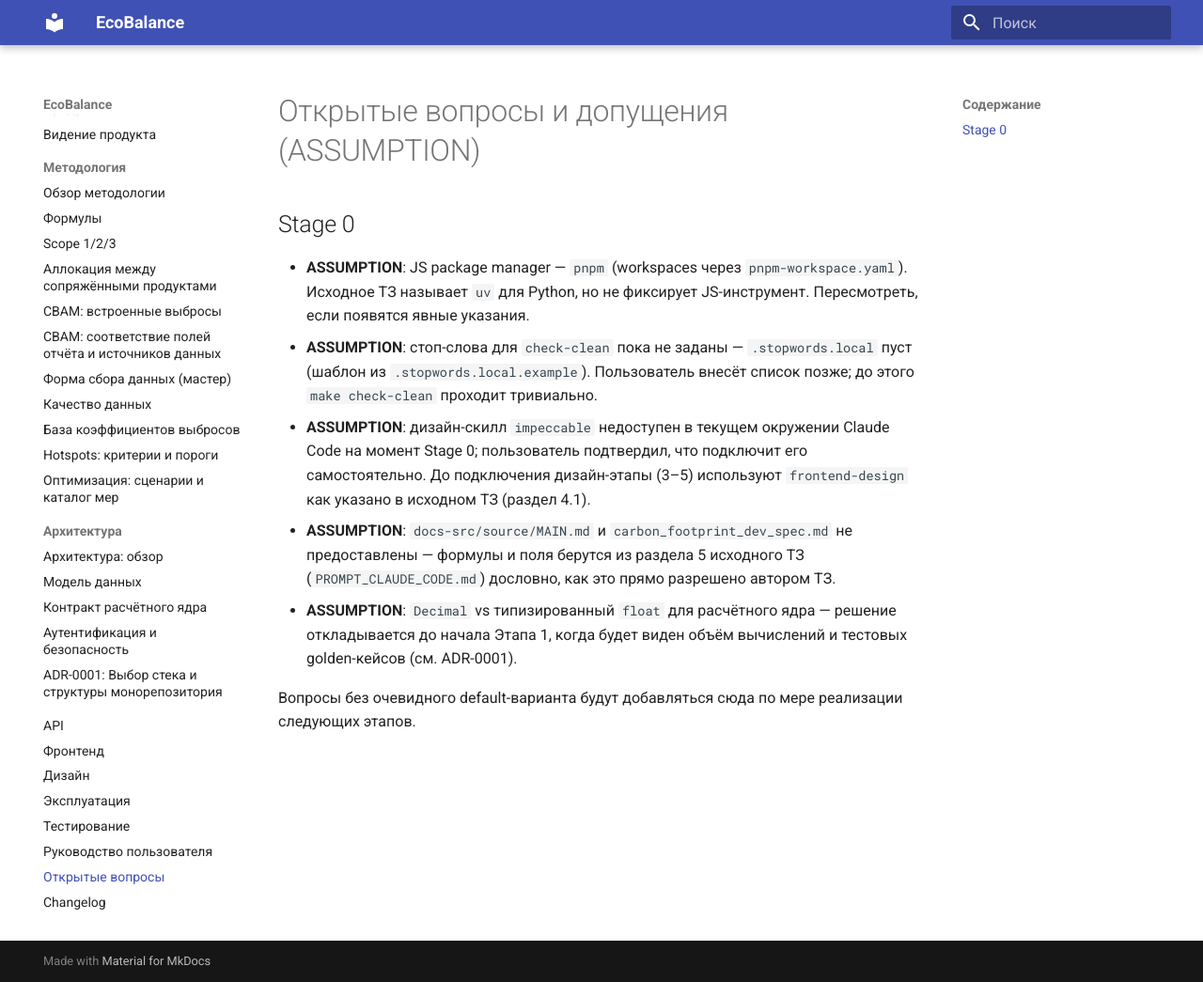
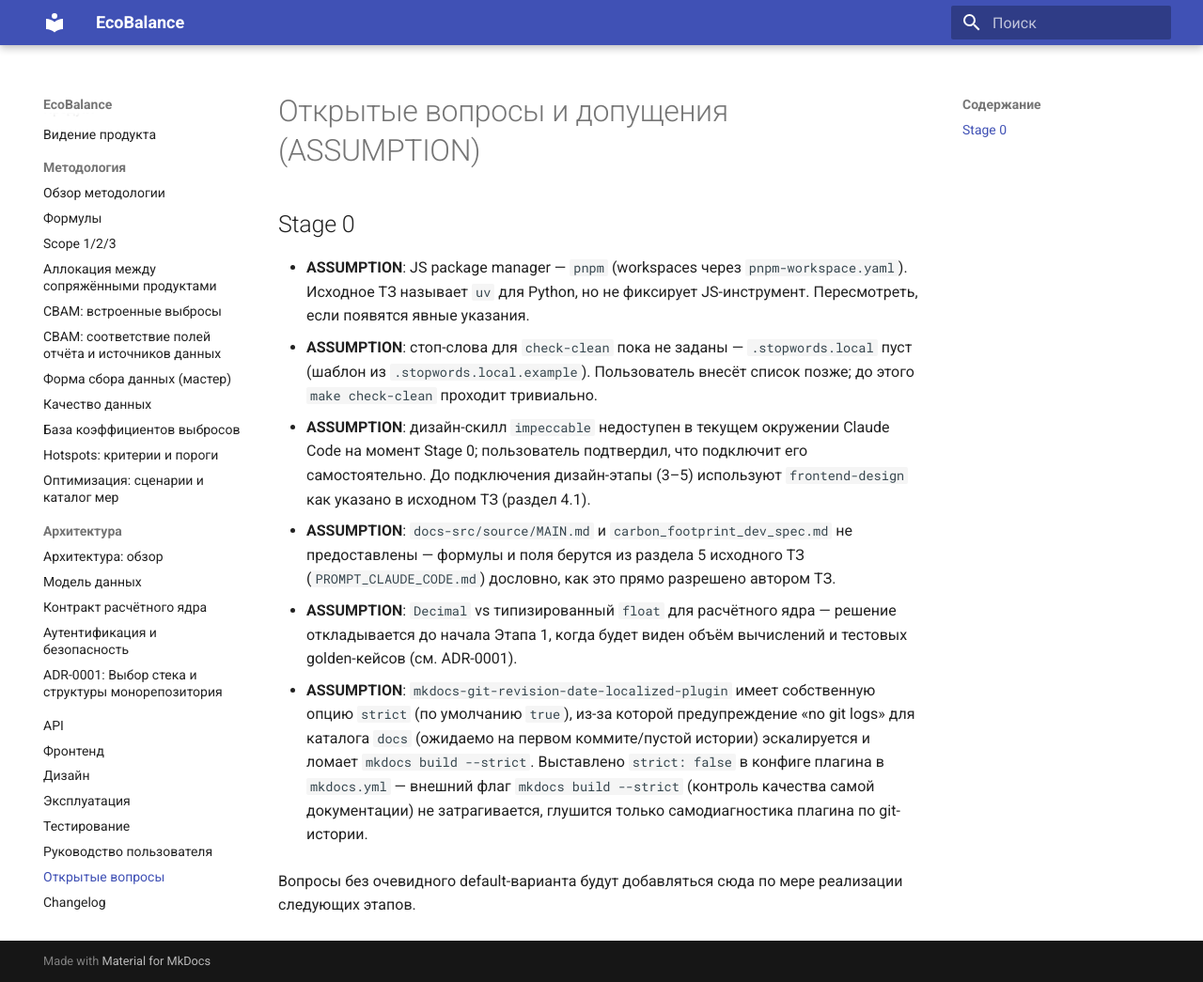
Before and after one commit to dontdoitno/EcoBalance, an MkDocs documentation site: the page built from docs/open-questions.md, in a window 1280 px wide and 1045 px high. Shown: the whole window at 94% size. Built offline with MkDocs 1.6.1 and Material for MkDocs 9.7.7, drawn with Linux system fonts in a browser that asks for light colours.

Commit message:
fix: silence git-revision-date-localized plugin's own strict mode
The plugin's own `strict` option (default true) escalates its "no git
logs" diagnostic to a warning that aborts `mkdocs build --strict` right
after the first commit. Set `strict: false` on the plugin only — the
mkdocs build --strict flag itself is untouched.

Co-Authored-By: Claude Sonnet 5 <noreply@anthropic.com>

```diff
--- a/docs/open-questions.md
+++ b/docs/open-questions.md
@@ -20,5 +20,13 @@
   решение откладывается до начала Этапа 1, когда будет виден объём
   вычислений и тестовых golden-кейсов (см. ADR-0001).
 
+- **ASSUMPTION**: `mkdocs-git-revision-date-localized-plugin` имеет
+  собственную опцию `strict` (по умолчанию `true`), из-за которой
+  предупреждение «no git logs» для каталога `docs` (ожидаемо на первом
+  коммите/пустой истории) эскалируется и ломает `mkdocs build --strict`.
+  Выставлено `strict: false` в конфиге плагина в `mkdocs.yml` — внешний
+  флаг `mkdocs build --strict` (контроль качества самой документации)
+  не затрагивается, глушится только самодиагностика плагина по git-истории.
+
 Вопросы без очевидного default-варианта будут добавляться сюда по мере
 реализации следующих этапов.
--- a/mkdocs.yml
+++ b/mkdocs.yml
@@ -24,6 +24,7 @@ plugins:
   - git-revision-date-localized:
       enable_creation_date: true
       enable_git_follow: false
+      strict: false
   - swagger-ui-tag
 
 nav:
```
